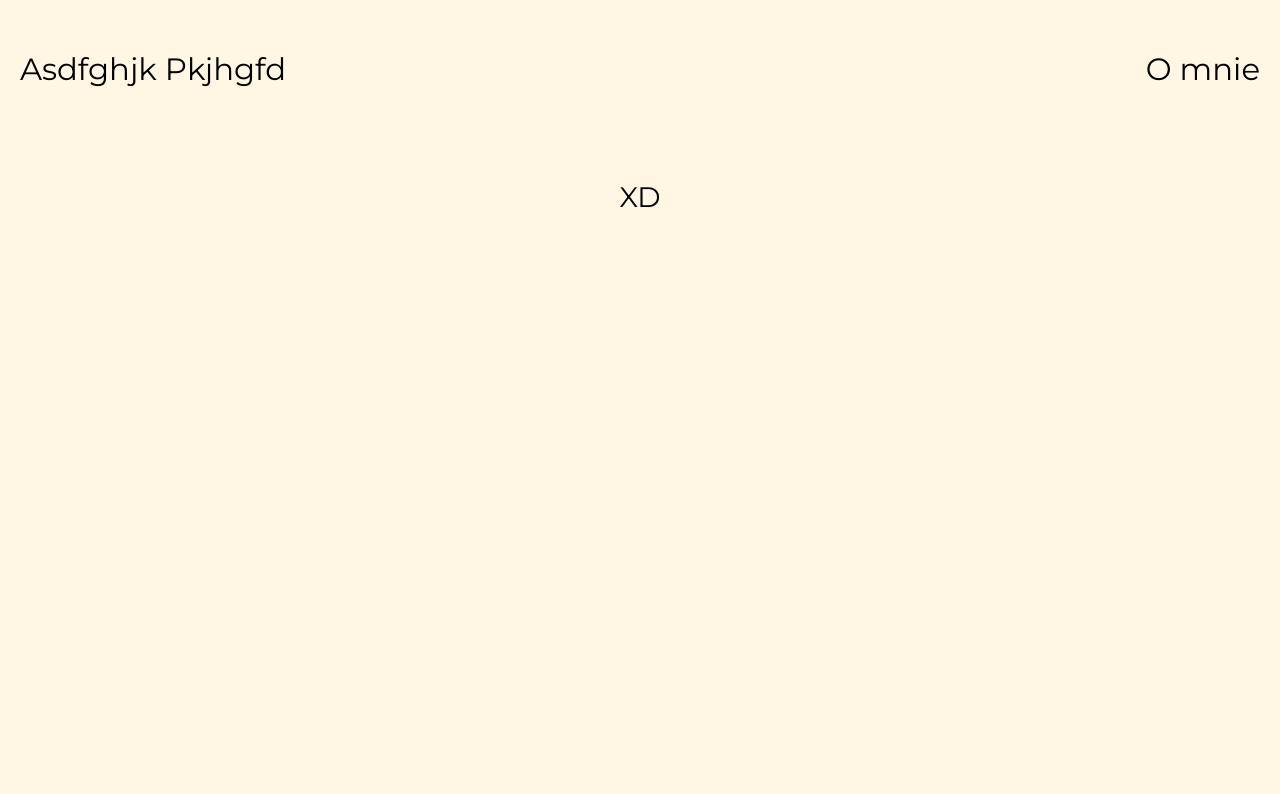
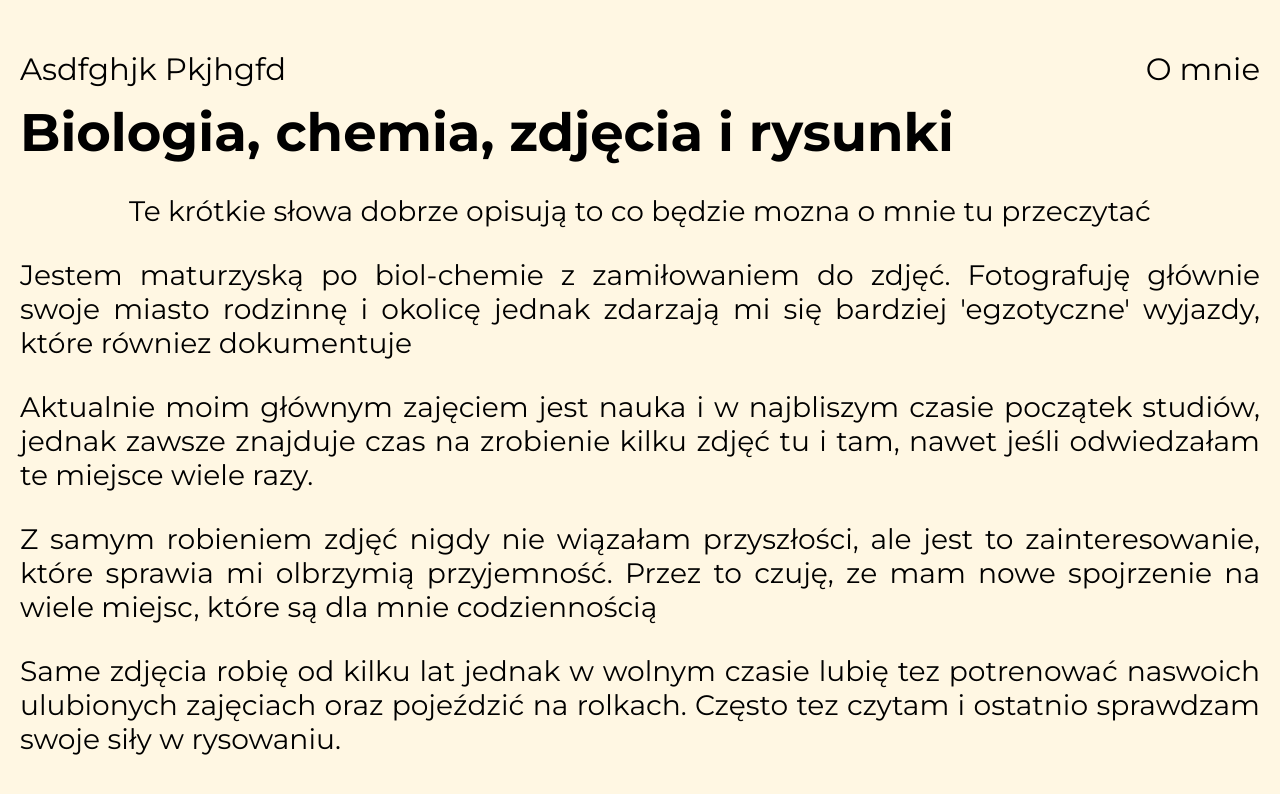
Before and after one commit to Adaxelx/photo-gallery-page, a React (Create React App) app: page /about in a window 1280 px wide. Shown: the top 794 px of the page. Built offline with nearby package versions, Linux system fonts and the light colour scheme.

Commit message:
add part of content to about

```diff
--- a/src/components/Contener.js
+++ b/src/components/Contener.js
@@ -1,15 +1,18 @@
 import React, { useEffect } from 'react';
 import styled from 'styled-components';
 import { TimelineMax } from 'gsap/TweenMax';
+import PropTypes from 'prop-types';
 
 const StyledCon = styled.section`
   display: flex;
   flex-direction: column;
   align-items: center;
-  height: 10vh;
   color: black;
   opacity: 0;
-  margin-top: ${({ marginTop }) => marginTop};
+  margin-top: ${({ marginTop }) => (marginTop ? marginTop : '0px')};
+  margin-left: 20px;
+  margin-right: 20px;
+  text-align: justify;
 `;
 
 const Contener = ({ delay, value, marginTop }) => {
@@ -23,9 +26,9 @@ const Contener = ({ delay, value, marginTop }) => {
   const animate = () => {
     const cn = con.current;
     const tl = new TimelineMax();
-
-    tl.addLabel('hide', `+=${delay}s`)
-      .to(cn, 0.1, { y: '50px' })
+    console.log(delay);
+    tl.addLabel('hide')
+      .to(cn, 0.1, { y: '50px', delay: `${delay}` })
       .addLabel('show')
       .to(cn, 1, { y: '0px', opacity: 1 });
   };
@@ -39,4 +42,12 @@ const Contener = ({ delay, value, marginTop }) => {
   );
 };
 
+Contener.propTypes = {
+  delay: PropTypes.number,
+};
+
+Contener.defaultProps = {
+  delay: 0,
+};
+
 export default Contener;
--- a/src/templates/About/About.js
+++ b/src/templates/About/About.js
@@ -1,6 +1,5 @@
 import React from 'react';
 import styled from 'styled-components';
-
 import Nav from '../../components/Nav';
 import Con from '../../components/Contener';
 
@@ -12,14 +11,48 @@ const StyledAbout = styled.article`
   background-color: ${({ theme }) => theme.bgArt};
 `;
 
-const StyledTitle = styled.h2``;
+const StyledContent = styled.section`
+  position: absolute;
+  width: 100%;
+  top: 100px;
+`;
+
+const StyledTitle = styled.h2`
+  color: black;
+  font-size: ${({ theme }) => theme.fontSize.xl}
+  width: 90%;
+  margin-left: 20px;
+`;
 
 const About = ({ changeLoad }) => {
   return (
     <>
       <Nav color="black" changeLoad={changeLoad} />
       <StyledAbout>
-        <Con marginTop="180px" value="XD" />
+        <StyledContent>
+          <StyledTitle>Biologia, chemia, zdjęcia i rysunki</StyledTitle>
+          <Con marginTop="30px" value="Te krótkie słowa dobrze opisują to co będzie mozna o mnie tu przeczytać" />
+          <Con
+            marginTop="30px"
+            delay={0.2}
+            value="Jestem maturzyską po biol-chemie z zamiłowaniem do zdjęć. Fotografuję głównie swoje miasto rodzinnę i okolicę jednak zdarzają mi się bardziej 'egzotyczne' wyjazdy, które równiez dokumentuje"
+          />
+          <Con
+            marginTop="30px"
+            delay={0.4}
+            value="Aktualnie moim głównym zajęciem jest nauka i w najbliszym czasie początek studiów, jednak zawsze znajduje czas na zrobienie kilku zdjęć tu i tam, nawet jeśli odwiedzałam te miejsce wiele razy."
+          />
+          <Con
+            marginTop="30px"
+            delay={0.6}
+            value="Z samym robieniem zdjęć nigdy nie wiązałam przyszłości, ale jest to zainteresowanie, które sprawia mi olbrzymią przyjemność. Przez to czuję, ze mam nowe spojrzenie na wiele miejsc, które są dla mnie codziennością"
+          />
+          <Con
+            marginTop="30px"
+            delay={0.8}
+            value="Same zdjęcia robię od kilku lat jednak w wolnym czasie lubię tez potrenować naswoich ulubionych zajęciach oraz pojeździć na rolkach. Często tez czytam i ostatnio sprawdzam swoje siły w rysowaniu."
+          />
+        </StyledContent>
       </StyledAbout>
     </>
   );
```
